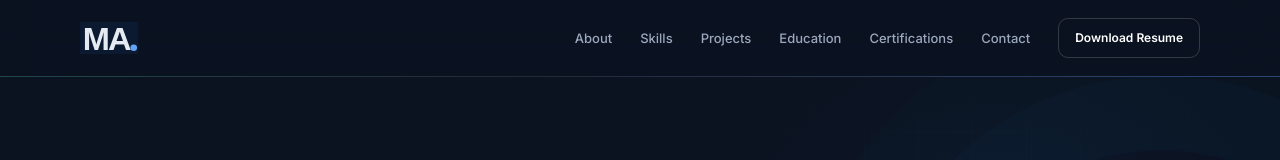
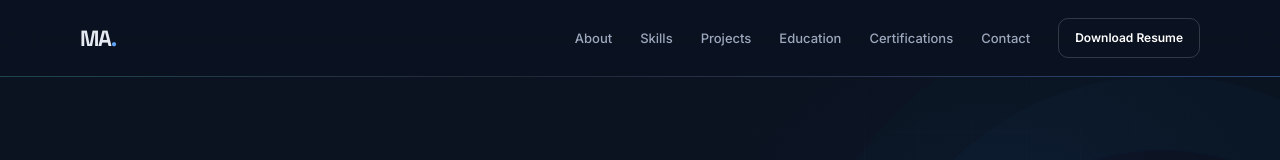
Before and after one commit to imohammedabubakkar/portfolio, a React (Vite) app: page / in a window 1280 px wide. Shown: the top 160 px of the page. Built offline with nearby package versions, Linux system fonts and the light colour scheme; the HTML template or start-up script is replaced by a standard one.

Commit message:
Add Project Files

```diff
--- a/src/App.tsx
+++ b/src/App.tsx
@@ -104,9 +104,7 @@ function Navbar() {
   return (
     <header className="navbar">
       <div className="nav-inner">
-        <a aria-label="Mohammed Abubakkar home" className="logo" href="#top">
-          <img alt="" height="33" src="/logo.svg" width="58" />
-        </a>
+        <a aria-label="Mohammed Abubakkar home" className="logo" href="#top">MA<span>.</span></a>
         <nav aria-label="Primary navigation" className={open ? "nav-links is-open" : "nav-links"}>
           {navItems.map((item) => (
             <a href={`#${item.toLowerCase()}`} key={item} onClick={() => setOpen(false)}>{item}</a>
--- a/src/index.css
+++ b/src/index.css
@@ -90,9 +90,8 @@ h1, h2, h3 { color: var(--text); font-family: var(--font-heading); letter-spacin
   transform-origin: left;
 }
 .nav-inner { width: min(calc(100% - 48px), var(--max-width)); height: 76px; margin: auto; display: flex; align-items: center; }
-.logo { display: inline-flex; align-items: center; line-height: 0; }
-.logo img { display: block; width: 58px; height: auto; }
-.eyebrow, .project-meta span, .education-date { color: var(--blue-light); }
+.logo { font: 700 22px/1 var(--font-heading); letter-spacing: -0.06em; }
+.logo span, .eyebrow, .project-meta span, .education-date { color: var(--blue-light); }
 .nav-links { display: flex; gap: 28px; margin-left: auto; align-items: center; }
 .nav-links > a { color: var(--muted); font-size: 13px; font-weight: 500; transition: color 180ms ease; }
 .nav-links > a:hover { color: var(--text); }
```
Also changed, not shown: public/logo.svg (deleted).
